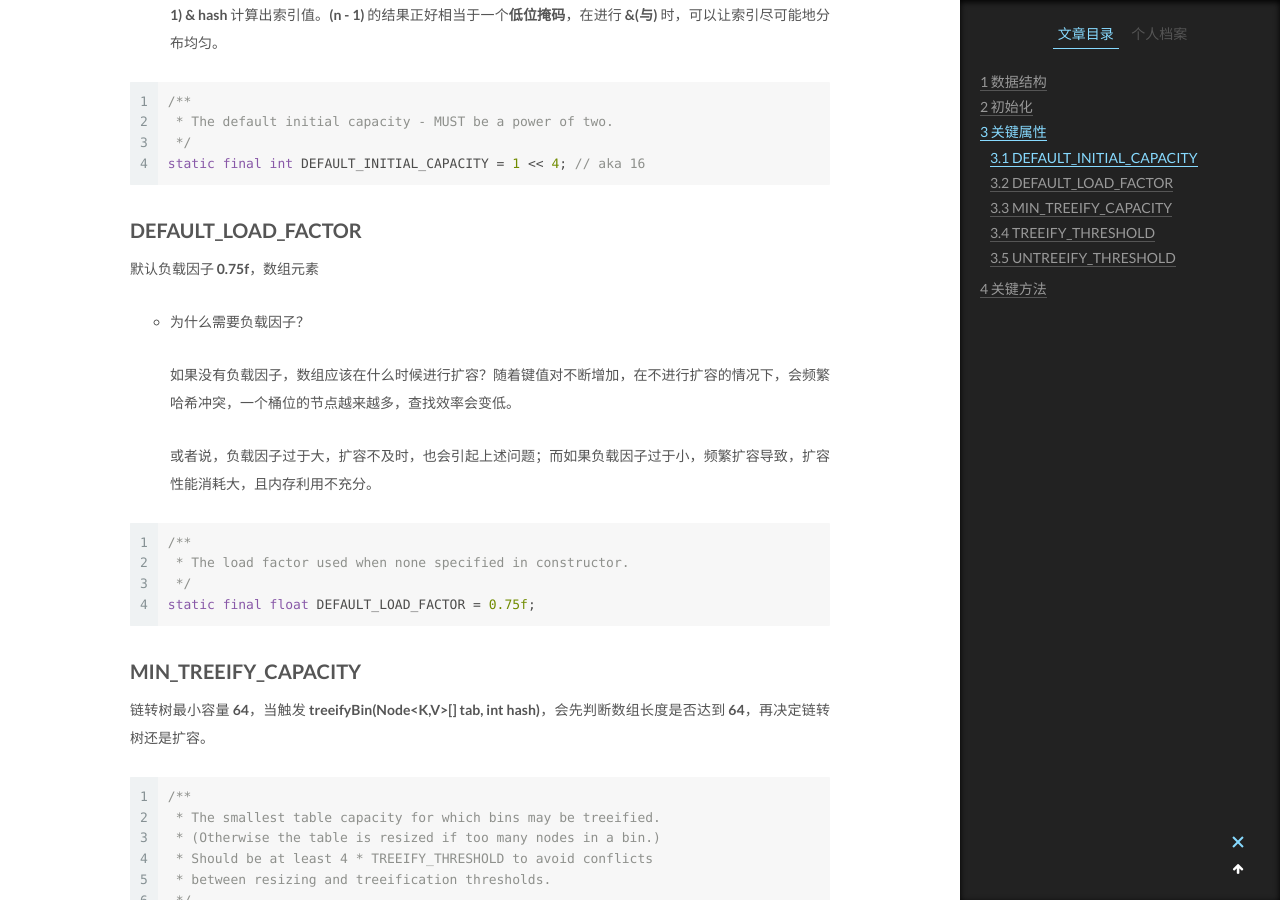
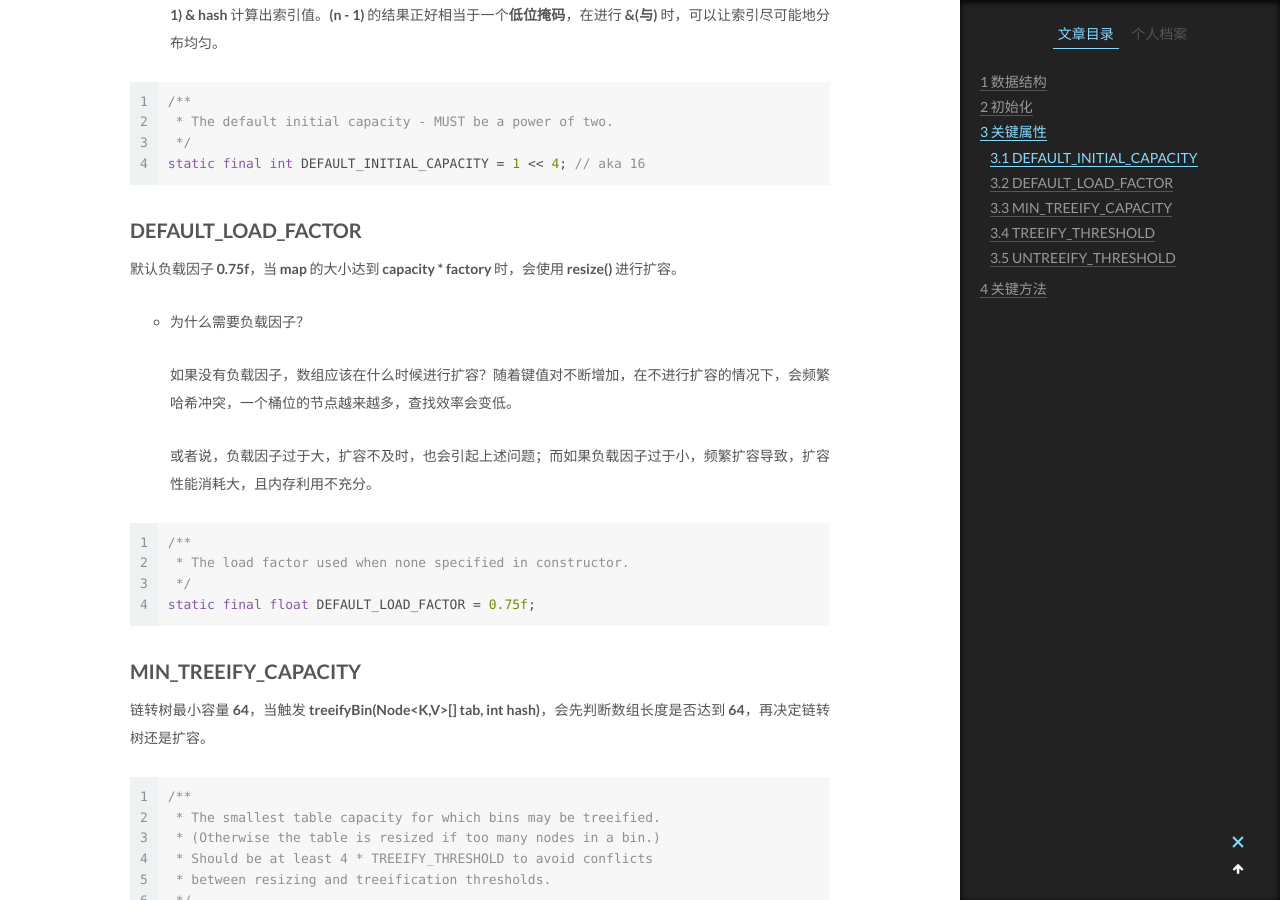
Before and after one commit to guolanren/guolanren.github.io, a Jekyll site: the page built from _posts/2020-04-22-JDK源码-HashMap.md, in a window 1280 px wide and 900 px high, scrolled down 3320 px. Built offline with Jekyll 4.4.1, drawn with Linux system fonts in a browser that asks for light colours; comment, search, counter and statistics services are not loaded.

Commit message:
update post JDK源码-HashMap 负载因子内容补充

```diff
--- a/_posts/2020-04-22-JDK源码-HashMap.md
+++ b/_posts/2020-04-22-JDK源码-HashMap.md
@@ -153,7 +153,7 @@ static final int DEFAULT_INITIAL_CAPACITY = 1 << 4; // aka 16
 
 ### DEFAULT_LOAD_FACTOR
 
-默认负载因子 **0.75f**，数组元素
+默认负载因子 **0.75f**，当 **map** 的大小达到 **capacity * factory** 时，会使用 **resize()** 进行扩容。
 
 - 为什么需要负载因子？
 
```
